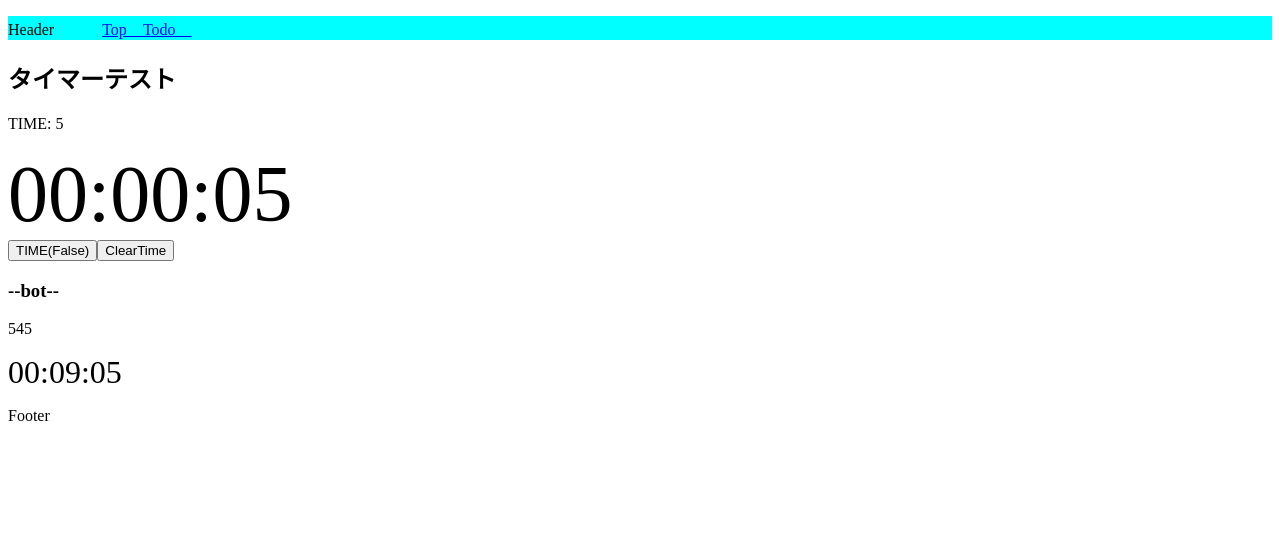
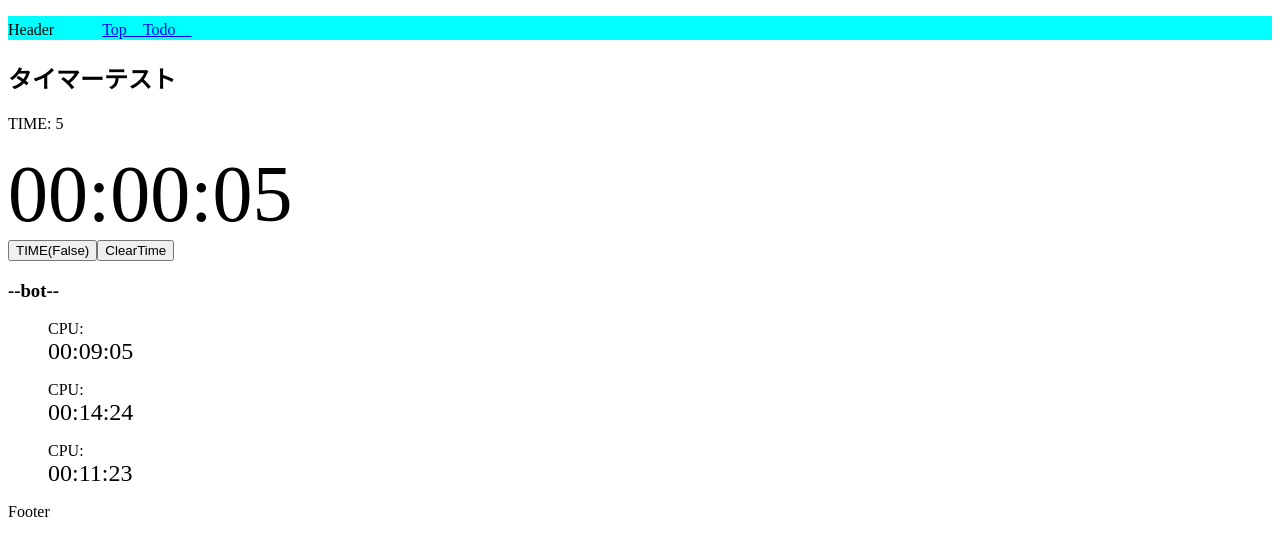
Before and after one commit to 2k2e2n/Clockshare_Vue, a Nuxt app: page / in a window 1280 px wide. Shown: the top 556 px of the page. Built offline with nearby package versions, Linux system fonts and the light colour scheme.

Commit message:
update CPU

```diff
--- a/components/Bot.vue
+++ b/components/Bot.vue
@@ -17,14 +17,16 @@ function loop() {
 </script>
 <template>
   <div>
-    <p>{{bottime}}</p>
+    <ul>CPU:
     <Showtime class="set-font-size" :time="bottime" />
+    </ul>
+
   </div>
 </template>
 
 
 <style scoped>
 .set-font-size {
-  font-size: 200%;
+  font-size: 150%;
 }
 </style>
--- a/pages/index.vue
+++ b/pages/index.vue
@@ -55,7 +55,10 @@ function toggleRest() {
     <Resttime class="maincontent" v-if="isRest" :isRest="isRest" />
     <button @click="toggleRest">{{ isRest ? 'REST(True)' : 'TIME(False)' }}</button>
     <button @click="clearTime">ClearTime</button>
+
     <h3>--bot--</h3>
+    <Bot />
+    <Bot />
     <Bot />
 
   </div>
```
